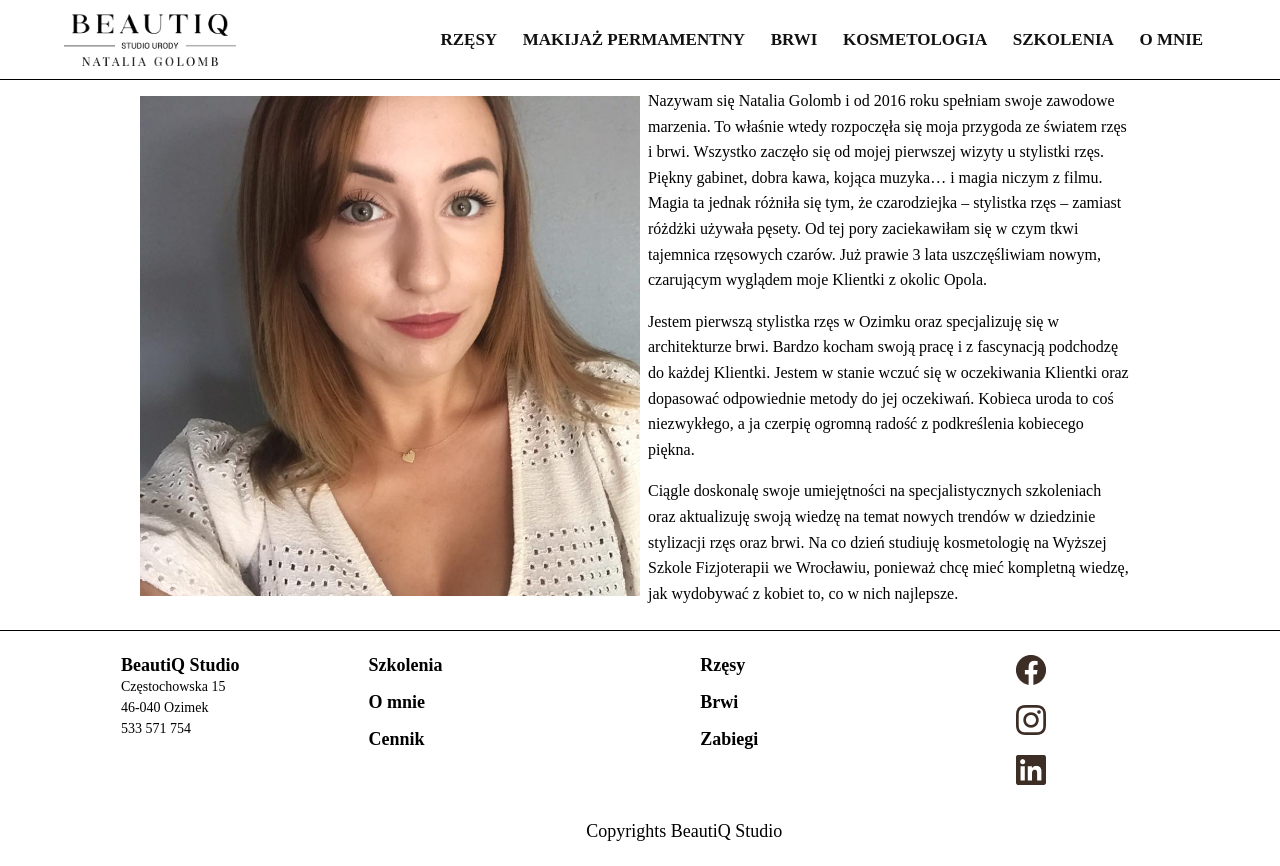
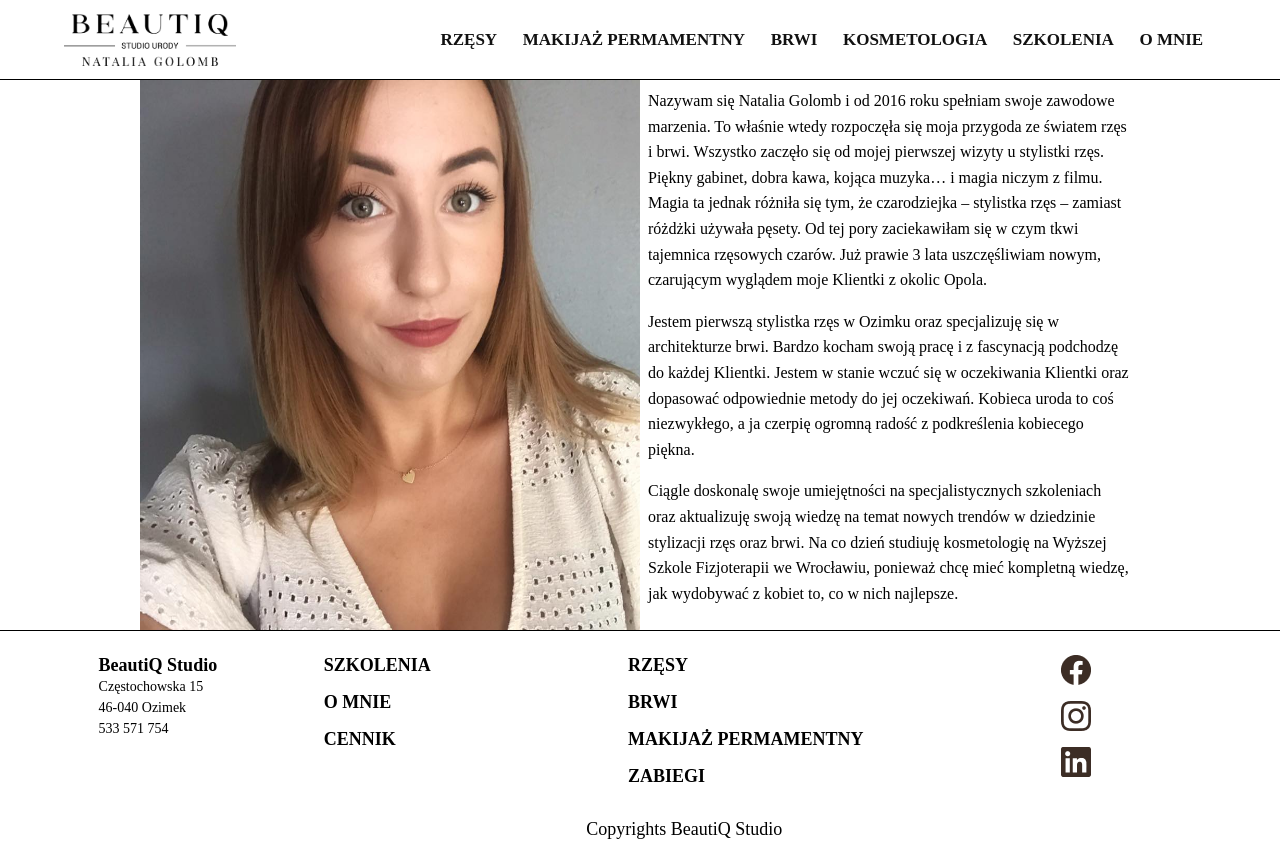
Before and after one commit to PawelNackiewicz/beautiq-studio-next, a Next.js app: page /Natalia-Golomb in a window 1280 px wide. Built offline with nearby package versions, Linux system fonts and the light colour scheme.

Commit message:
:lipstick: styles update

```diff
--- a/components/Footer.tsx
+++ b/components/Footer.tsx
@@ -41,7 +41,7 @@ const AddressWrapper = styled.div`
   font-weight: normal;
   font-size: 14px;
   line-height: 16px;
-  margin: 0.7rem 0.5rem;
+  margin: 0.7rem 0.5rem 0;
 
   @media (min-width: 600px) {
     font-size: 14px;
@@ -52,34 +52,18 @@ const AddressWrapper = styled.div`
 
 const StudioName = styled.span`
   font-weight: normal;
+  font-weight: bold;
+  font-size: 16px;
   @media (min-width: 600px) {
-    font-weight: bold;
     font-size: 18px;
     line-height: 21px;
   }
 `;
 
-const SocialMediaContainer = styled.nav`
+const SocialMediaContainer = styled.div`
   grid-area: socialMedia;
   display: flex;
   flex-direction: column;
-
-  a {
-    text-decoration: none;
-    font-family: Ubuntu, serif;
-    font-style: normal;
-    font-weight: normal;
-    font-size: 14px;
-    line-height: 16px;
-    color: black;
-    margin: 0.5rem;
-    img {
-      display: none;
-    }
-    p {
-      display: inline;
-    }
-  }
 
   @media (min-width: 600px) {
     a {
@@ -93,16 +77,38 @@ const SocialMediaContainer = styled.nav`
   }
 `;
 
-const OfferContainer = styled.nav`
+const StyledLink = styled.a`
+  display: flex;
+  align-items: center;
+  text-decoration: none;
+  font-family: Ubuntu, serif;
+  font-style: normal;
+  font-weight: normal;
+  font-size: 14px;
+  line-height: 16px;
+  color: black;
+  margin: 0.5rem;
+  img {
+    display: none;
+  }
+  p {
+    margin-left: 0.4rem;
+    display: inline;
+  }
+`;
+
+const OfferContainer = styled.div`
   grid-area: offer;
   display: flex;
   flex-direction: column;
+  text-transform: uppercase;
 `;
 
-const SiteMapContainer = styled.nav`
+const SiteMapContainer = styled.div`
   grid-area: siteMap;
   display: flex;
   flex-direction: column;
+  text-transform: uppercase;
 `;
 const CopyrightsContainer = styled.div`
   grid-area: copyrights;
@@ -163,27 +169,38 @@ const Footer = React.memo(() => {
         <Link href="/stylizacja-brwi" passHref>
           <NavItem>Brwi</NavItem>
         </Link>
+        <Link href="/stylizacja-brwi" passHref>
+          <NavItem>Makijaż Permamentny</NavItem>
+        </Link>
         <Link href="/jak-dbac-o-rzesy" passHref>
           <NavItem>Zabiegi</NavItem>
         </Link>
       </OfferContainer>
       <SocialMediaContainer>
-        <a href="https://www.facebook.com/beautiq.studio.ozimek/" target="_blank" rel="noreferrer">
+        <StyledLink
+          href="https://www.facebook.com/beautiq.studio.ozimek/"
+          target="_blank"
+          rel="noreferrer"
+        >
           <Image src="/icons/facebook.png" alt="facebook" width="30" height="30" />
           <p>Facebook</p>
-        </a>
-        <a
+        </StyledLink>
+        <StyledLink
           href="https://www.instagram.com/beautiq_studio_natalia_golomb/?hl=pl"
           target="_blank"
           rel="noreferrer"
         >
           <Image src="/icons/instagram.png" alt="instagram" width="30" height="30" />
           <p>Instagram</p>
-        </a>
-        <a href="https://www.linkedin.com/in/natalia-golomb/" target="_blank" rel="noreferrer">
+        </StyledLink>
+        <StyledLink
+          href="https://www.linkedin.com/in/natalia-golomb/"
+          target="_blank"
+          rel="noreferrer"
+        >
           <Image src="/icons/linkedin.png" alt="linkedin" width="30" height="30" />
           <p>LinkedIn</p>
-        </a>
+        </StyledLink>
       </SocialMediaContainer>
       <CopyrightsContainer>
         <span>Copyrights BeautiQ Studio</span>
--- a/components/Navbar/Navbar.tsx
+++ b/components/Navbar/Navbar.tsx
@@ -28,8 +28,6 @@ const Navigation = styled.nav`
     left: 0;
     right: 0;
   }
-
-
 `;
 
 const Toggle = styled.div`
--- a/pages/Natalia-Golomb.tsx
+++ b/pages/Natalia-Golomb.tsx
@@ -6,6 +6,10 @@ const AboutMePageContainer = styled.div`
   max-width: 1000px;
   margin: auto;
   display: flex;
+
+  @media (max-width: 1000px) {
+    flex-direction: column;
+  }
 `;
 
 const StyledImageContainer = styled.div`
@@ -20,7 +24,7 @@ const StyledArticle = styled.article`
   max-width: 500px;
   margin: auto;
   font-size: 16px;
-  padding: .5rem;
+  padding: 0.5rem;
 `;
 
 const StyledSection = styled.section`
@@ -31,9 +35,7 @@ const StyledSection = styled.section`
 function NataliaGolomb() {
   return (
     <AboutMePageContainer>
-      <StyledImageContainer>
-        <Image alt="Natalia Golomb" src="/Natalia_Golomb.jpg" width="500" height="500" />
-      </StyledImageContainer>
+      <Image alt="Natalia Golomb" src="/Natalia_Golomb.jpg" width="500" height="500" />
       <StyledArticle>
         <StyledSection>
           Nazywam się Natalia Golomb i od 2016 roku spełniam swoje zawodowe marzenia. To właśnie
```
